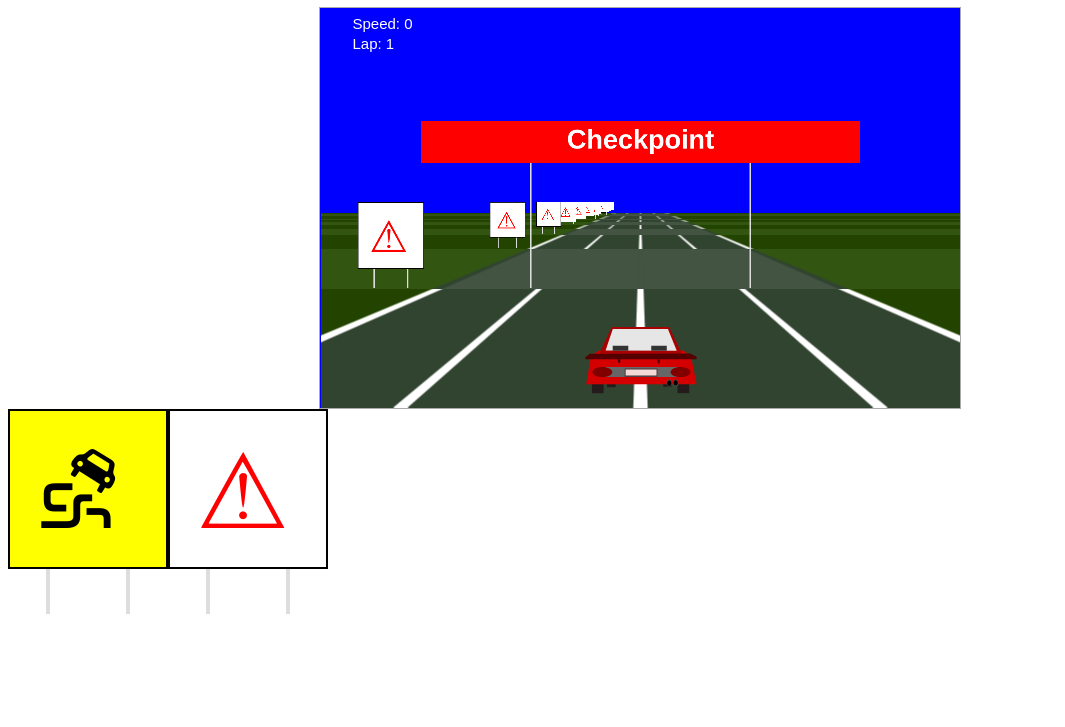
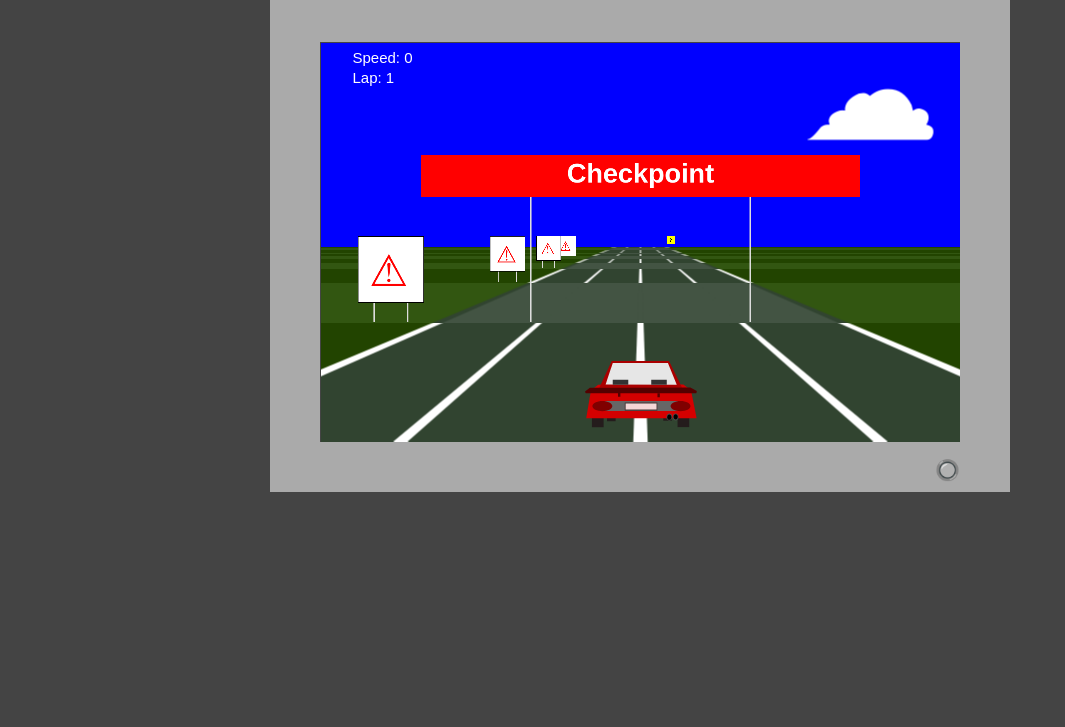
Before and after one commit to halfnelson/js13k2015, a plain HTML site: page index.html in a window 1280 px wide. Shown: the part 73-800 px from the top of the page, without its empty margins (0-1065 px from the left). Drawn offline with Linux system fonts and the light colour scheme.

Commit message:
heaps better corners trees, clouds, music

```diff
--- a/index.html
+++ b/index.html
@@ -12,9 +12,12 @@
     <h1>Reversed</h1>
     <div class="gs">
         <canvas id="c"></canvas>
+        <span class="b">&#x1f518;</span>
     </div>
-    <img src="a/car.svg" id="cr" >
-    <img src="a/carturn.svg" id="crt">
-    <script src="reversed.js"></script>
+
+<img src="a/car.svg" id="cr" >
+<img src="a/carturn.svg" id="crt">
+<script src="reversed.js"></script>
+
 </body>
 </html>
--- a/reversed.js
+++ b/reversed.js
@@ -85,6 +85,34 @@ function game() {
     }
 
 
+    function createBackground(skycolor) {
+        var cv = n$("canvas");
+        cv.width = tw;
+        cv.height = h;
+        var c = cv.getContext("2d");
+
+        c.rect(0, 0, tw, h);
+        c.fillStyle = skycolor;
+        c.fill();
+
+        var fs = h * 0.35;
+
+        c.fillStyle = "white";
+
+        var clds = [
+            [(1/4)*tw, (1/6)*h, 0.35],
+            [(2/4)*tw, (1/4)*h, 0.25],
+                [(3/4)*tw, (1/5)*h,0.30],
+                [(4/4)*tw, (1/8)*h, 0.20]
+        ];
+        for(var i=0; i < clds.length; i++) {
+            c.font = h*clds[i][2]+"px Arial";
+            c.fillText("\u2601",clds[i][0],clds[i][1]+30);
+        }
+        return cv;
+
+    }
+
 
     function flipImage(image) {
         var tmpc = n$("canvas");
@@ -151,11 +179,32 @@ function game() {
         return newcurve;
     }
 
+    function drawUnicode(char, fw, fh, color) {
+        var cv = n$("canvas");
+        cv.width = fw;
+        cv.height = fh;
+        var c = cv.getContext("2d");
 
-    function drawBackground(skycolor) {
-        c.rect(0, 0, w, h);
-        c.fillStyle = skycolor;
-        c.fill();
+        c.fillStyle = color;
+        c.font = h * 0.45 +"px Arial";
+        c.fillText(char,0,h*0.45,fw);
+        return cv;
+    }
+
+
+    function drawBackground() {
+        //c.rect(0, 0, w, h);
+        //c.fillStyle = skycolor;
+        //c.fill();
+        //left offset
+        var bo = (backgroundoffset < 0) ? tw+backgroundoffset : backgroundoffset;
+        var w1 = Math.min(w, tw-bo);
+        c.drawImage(background, bo,0,w1,h,0,0,w1,h);
+
+        //did we not cover whole background
+        if (w1 < w) {
+            c.drawImage(background, 0,0,w-w1,h,w1,0,w-w1,h);
+        }
     }
 
 
@@ -175,15 +224,17 @@ function game() {
         //slope
         var ddy = 0;
         var dy = 1;
+        var ddx = 0;
         var lasty = 0;
         var rendery = 0;
+        var x=0;
         for (var ys = 0; ys < horizon; ys = ys + 1) {
             dy = dy + ddy;
             rendery = rendery + dy;
             var z = (zmap[ys] || -1) + zoffset;
             if (lastz < 0) lastz = z;
             if (z-zoffset > 80) break;
-            var x = 0;
+
             //TODO this should be based on the current part of the map, not hardcoded rightDx[ys]
             //get our section for this y
             var sec = sectionFromOffset(z);
@@ -197,13 +248,21 @@ function game() {
             }
 
             //(1 - (ys / horizon)) * vx ensures that when the road moves left and right, the vanishing point remains the same
-            if (!yoff) {
-                x = (1 - (ys / horizon)) * vx;
-            }
+           // if (!yoff) {
+           //     x = (1 - (ys / horizon)) * vx;
+           // }
 
             var cornertype = currentMap[sec][0];
+            dx = cornerTypes[cornertype]*100;
+            //ddx = ddx + dx;
 
-            x = x + (cornerTypes[cornertype][Math.floor(((ys-yoff)/(horizon-yoff) * horizon))] || 0) + xoff + (ys-yoff)*dx;
+            var xoffadj = ((1 - (ys / horizon)) * vx);
+            x=x + dx * (lastz-z);//  +ddx;//+xoffadj;
+
+            var drawx = x +xoffadj;
+
+
+//           x = x + (cornerTypes[cornertype][Math.floor(((ys-yoff)/(horizon-yoff) * horizon))] || 0) + xoff; //+ (ys-yoff)*dx;
            // x = x + (cornerTypes[cornertype][ys-yoff] || 0) + xoff + (ys-yoff)*dx;
 
             if (z < 0) continue;
@@ -217,20 +276,17 @@ function game() {
             if ((Math.ceil(rendery - lasty)) > 0) {
 
                 c.beginPath();
-                c.drawImage(imgd, tw / 2 - w / 2 + x, (h - Math.floor(ys)), w, 1, 0, (h - Math.floor(rendery)), w, Math.ceil(rendery-lasty));
+                c.drawImage(imgd, tw / 2 - w / 2 + drawx, (h - Math.floor(ys)), w, 1, 0, (h - Math.floor(rendery)), w, Math.ceil(rendery-lasty));
                 lasty = rendery;
             }
 
             var objs = currentMap[sec][2].filter(function(i) { return i[0] > (lastz - zoff) && i[0] <= (z - zoff)  });
             for (i = 0; i < objs.length; i++) {
-                objects.unshift([objs[i],ys,x,z,rendery] );
+                objects.unshift([objs[i],ys,drawx,z,rendery] );
             }
-
-
 
             lastdx = x - lastx;
             lastx = x;
-
             lastz = z;
         }
         //render objects
@@ -240,30 +296,19 @@ function game() {
             var y = o[1];
             var yrender = o[4];
             var scalefactorx = ((y-horizon)- (roadwidthend/roadwidth)*y)/horizon;
-            var x = (-1*o[2]+  o[0][1]*(w/2)*scalefactorx*roadwidth*3);//  , (y/horizon)*scalefactorx + o[2]
+            x = (-1*o[2]+  o[0][1]*(w/2)*scalefactorx*roadwidth*3);//  , (y/horizon)*scalefactorx + o[2]
 
             var ow = o[0][2].width;
             var oh = o[0][2].height;
-            var oz = o[3];
 
             var sw = ow * scalefactorx;
             var sh = oh * scalefactorx;
 
             c.drawImage(o[0][2],0,0,ow,oh, (w/2+ x) -sw/2,(h-yrender),sw,sh );
 
-
-            //var x = o[0][1] * (roadwidthend/2) * width +   o[0][1] * ((h-ys)/horizon)*(roadwidth*w)
         }
 
-        if (false) {
-            c.beginPath();
-            c.moveTo(0,0);
-            c.fillStyle = "red";
-            c.lineWidth = 5;
-            c.fillRect(0,0,20,(h - changeover) );
-          //  if (ys - yoff > 20) vy = 0.04;
-           // console.log(ys - yoff)
-        }
+
 
     }
 
@@ -312,7 +357,11 @@ function game() {
             lap++;
         }
         var pulldir = currentMap[currentSection][0];
-        vx = vx - pulldir*carturnspeed * (vy*vy / maxvy*maxvy);
+        var pullamount = pulldir*carturnspeed * (vy*vy / maxvy*maxvy);
+
+        backgroundoffset = (backgroundoffset + pullamount/3) % tw;
+
+        vx = vx - pullamount;
         if (vx > w ) vx = w;
         if (vx < -1*w) vx = -1*w;
     }
@@ -322,7 +371,7 @@ function game() {
 
         move();
 
-        drawBackground("blue");
+        drawBackground();
         draw3dRoad(off);
         drawCar();
         drawHud();
@@ -349,10 +398,9 @@ function game() {
             }
         }
         if (keys["Down"]) {
-            if (vy > 0) {
                 vy = vy - caracceleration;
-                if (vy < 0) vy = 0;
-            }
+                if (vy < -1*maxvy/3) vy = -1*maxvy/3;
+
         }
     }
 
@@ -402,19 +450,36 @@ function game() {
     var road1 = drawRoadTexture("#224400", "#314430", "white", "white");
     var road2 = drawRoadTexture("#325611", "#435443", "#314430", "#435443");
 
+    var backgroundoffset = 0;
+    var background = createBackground("blue");
 
 //map
     //map [[ corner type, number of segments ]]
     // 0 is straight, -1 = left, 1 = right
 
     var cornerTypes = {};
-    cornerTypes[-1] = leftDx;
+    /*cornerTypes[-1] = leftDx;
     cornerTypes[-0.5] =calculateXMap(0.5, -1);
     cornerTypes[1] = rightDx;
     cornerTypes[0] = []; for (var i = 0; i < horizon; i++) { cornerTypes[0][i] = 0;}
+    */
+    var fullcurve = 1;
+    var scalefactor = 0.01;
+    window.setScaleFactor = function() {
+
+        scalefactor = $('sf').value;
+        cornerTypes[-1] = -1 * fullcurve* scalefactor;
+        cornerTypes[1] =  fullcurve* scalefactor;
+    }
+
+    cornerTypes[0] = 0;
+    cornerTypes[-1] = -1 * fullcurve* scalefactor;
+    cornerTypes[1] =  fullcurve* scalefactor;
 
     var signSlip = createUnicodeSign(160,160,45,"yellow","black", "\u26D0","black");
     var signWarn = createUnicodeSign(160,160,45,"white", "black", "\u26A0", "red" );
+    var tree = drawUnicode("\uD83C\uDF33",160,190,"darkgreen");
+
 
     var checkpoint = createSign(roadwidth*w*3*1.1,100,300, "red","red",function(ctx){
         var fs = 100 * 0.65;
@@ -433,19 +498,23 @@ function game() {
         return r;
     }
 
-    objectSet = objectSet.concat(objectRepeat(signWarn, 1.25 , 0,segmentLength,50 ));
+    objectSet = objectSet.concat(objectRepeat(signWarn, 1.25 , 0,segmentLength,5 ));
 
+    objectSet = objectSet.concat(objectRepeat(signSlip, -1.25,segmentLength*15,segmentLength,5 ));
     objectSet.push([segmentLength,0,checkpoint]);
 
+    var trees = [];
+    trees = trees.concat(objectRepeat(tree,2.0,0,segmentLength*2, 20));
 
-
+    var justcheckpoint = [[segmentLength,0,checkpoint]];
 
     var basicmap = [
-        [0,50, objectSet],
-        [-0.5,15,[]],
-        [-1,50, []],
-        [0,50, []],
-        [1, 50, []]
+        [0,20, objectSet],
+        //[-0.5,5, justcheckpoint],
+        [-1,20, trees],
+        [1,50,trees],
+        [0,20, objectSet],
+        [1, 20, objectSet]
     ];
 
 
@@ -470,9 +539,9 @@ function game() {
     var lap = 1;
 
 
-    document.getElementsByTagName("body")[0].appendChild(signSlip);
-    document.getElementsByTagName("body")[0].appendChild(signWarn);
-
+    //document.getElementsByTagName("body")[0].appendChild(signSlip);
+    //document.getElementsByTagName("body")[0].appendChild(signWarn);
+    //document.getElementsByTagName("body")[0].appendChild(tree);
 
     requestAnimationFrame(render);
 
@@ -488,6 +557,17 @@ function game() {
         return false;
     });
 
+    //music
+    /*
+    var player = new CPlayer();
+    player.init(song);
+
+    //while (player.generate() < 1) { }
+    var wave = player.createWave();
+    var audio = document.createElement("audio");
+    audio.src = URL.createObjectURL(new Blob([wave], {type: "audio/wav"}));
+    audio.play();
+*/
 
     /* show road
      var r2 = document.createElement("img");
--- a/style.css
+++ b/style.css
@@ -2,11 +2,14 @@
     width: 640px;
     height: 400px;
     margin: auto;
-    border: 1px solid #AAAAAA;
+    border: 50px solid #AAAAAA;
+    position: relative;
 }
 
 h1 {
  text-align:  center;
+    color: lawngreen;
+    font-family: monospace;
 }
 img {
     display:none;
@@ -14,4 +17,18 @@ img {
 .gs canvas {
     width: 100%;
     height: 100%;
+    border: 0;
+
 }
+
+.b {
+    position: absolute;
+    right: 0%;
+    bottom: -40px;
+    color: greenyellow;
+    font-size: 20px;
+
+}
+body {
+    background-color: #444;
+}
```
